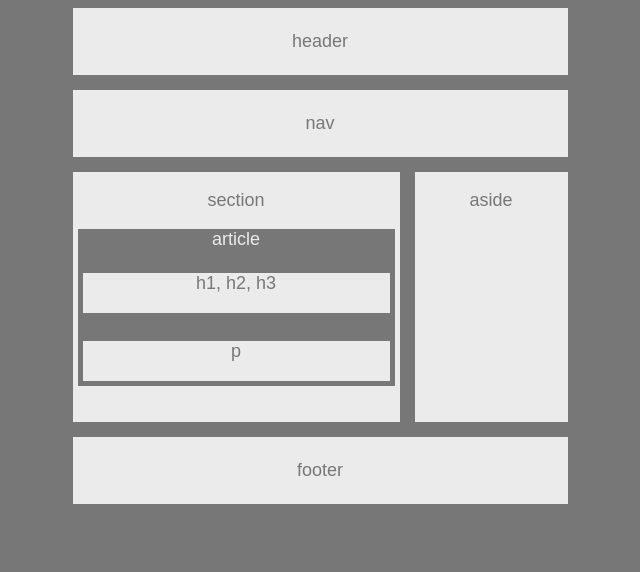
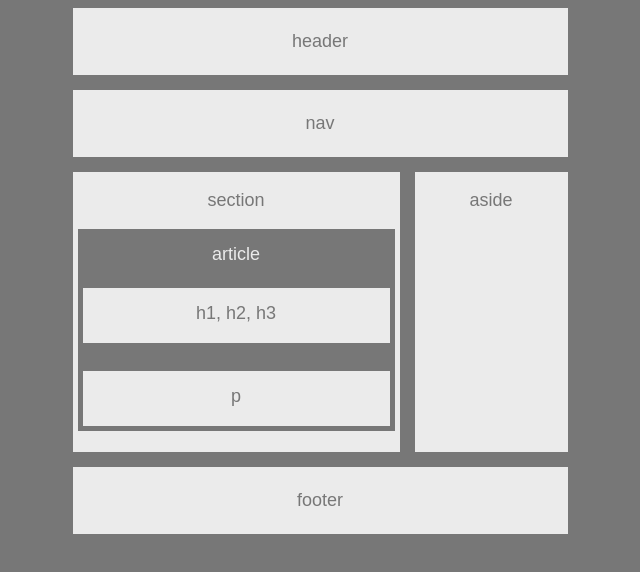
Before and after one commit to EpicureanHeron/HW-Wireframe, a plain HTML site: page index.html in a window 1280 px wide. Shown: the whole page, without its empty margins (168-808 px from the left). Drawn offline with Linux system fonts and the light colour scheme.

Commit message:
formatting updated

```diff
--- a/style.css
+++ b/style.css
@@ -42,7 +42,7 @@ section {
       should have all of formatting it needs */
    width: 327px;
    float: left;
-   height: 250px;
+   height: 280px;
    background: #ebebeb;
    border-right: 15px solid #777;
 }
@@ -50,7 +50,7 @@ section {
 aside {
     width: 153px;
     float: left;
-    height: 250px;
+    height: 280px;
 	background: #ebebeb;
 }
 
@@ -69,10 +69,12 @@ footer {
 	color: #ebebeb;
 	margin: 5px;
 
+
 }
 
 .flipped {
     color: #ebebeb;
+	padding-top: 15px;
 }
 
 .flippedback {
@@ -80,6 +82,7 @@ footer {
 	border: 5px solid #777;
 	height: 40px;
 	color: #777;
+	padding-top: 15px;
 
 }
 h1 {
```
